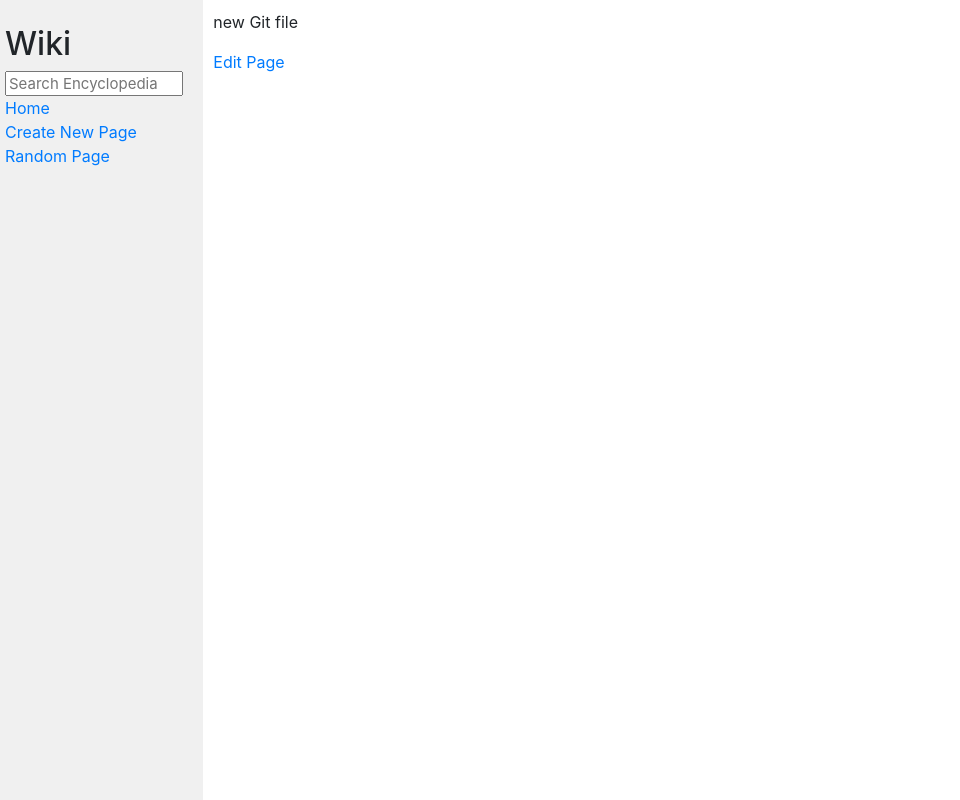
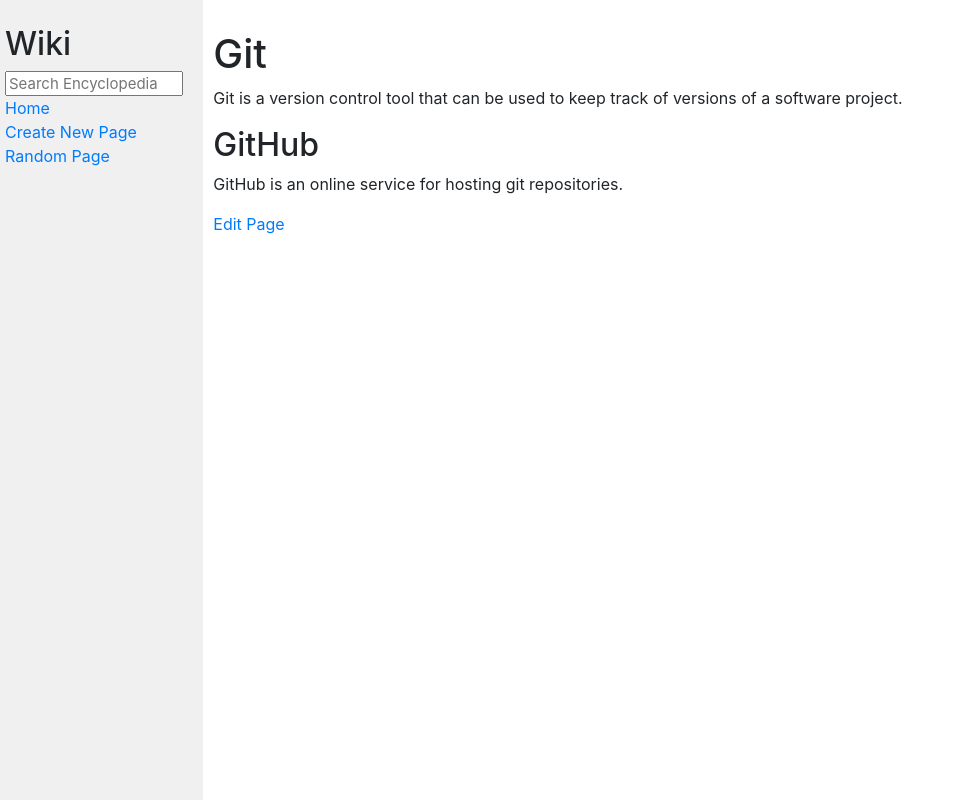
Before and after one commit to AmaniEzz/Encyclopedia-Django-app, a Django app: page /wiki/Git in a window 1280 px wide. Shown: the whole page, without its empty margins (0-960 px from the left). Run offline with Django 3.2, Linux system fonts and the light colour scheme; some libraries are stand-ins or nearby versions.

Commit message:
project 1

```diff
--- a/encyclopedia/templates/encyclopedia/edit.html
+++ b/encyclopedia/templates/encyclopedia/edit.html
@@ -1,17 +1,17 @@
 {% extends "encyclopedia/layout.html" %}
 
 {% block title %}
-     create page
+     Edit page
 {% endblock %}
 
 {% block body %}
-<form action="{% url 'New_Page' %}" method="POST">
+<form action="" method="POST">
     {% csrf_token %}
     <label>Edit the Title :</label>
         <input type="text" name="title" value="{{title}}">
     <br><br>
     <label>Edit The content for the page:</label>
-        <textarea name="content"> {{content |safe}}</textarea>
+        <textarea name="content"> {{content}}</textarea>
     <br><br>
        <input type="submit" value="Submit">
 </form>
--- a/encyclopedia/views.py
+++ b/encyclopedia/views.py
@@ -38,31 +38,28 @@
     })
 
 def New_Page(request):
+    #form = NewPageForm(request.POST)
     if request.method == 'POST':
-        form = NewPageForm(request.POST)
         title   = request.POST.get('title')
         content = request.POST.get('content')
-        if form.is_valid():
-            util.save_entry(title, content)
-            return HttpResponseRedirect(reverse('title', args=[title]) )
+        util.save_entry(title, content)
+        return HttpResponseRedirect(reverse('title', args=[title]) )
     else:
         return render(request, "encyclopedia/new_page.html")
 
 
 def Edit_Page(request, name):
-    form = EditEntryForm(request.POST)
+    #form = EditEntryForm(request.POST)
     if request.method == "POST":
-        if form.is_valid():
-            title = form.cleaned_data["title"]
-            content = form.cleaned_data["content"]
-            util.save_entry(title,content)
+        title   = request.POST.get('title')
+        content = request.POST.get('content')
+        util.save_entry(title,content)
         return HttpResponseRedirect(reverse('title', args=[title]) )
 
     if request.method =="GET":
         return render(request, "encyclopedia/edit.html", {
-        "form": EditEntryForm(name),
         "title": name,
-        "content": markdown(util.get_entry(name))
+        "content": util.get_entry(name)
          })
 
 def Random_Page(request):
--- a/entries/Git.md
+++ b/entries/Git.md
@@ -1 +1,7 @@
-  new Git file
+# Git
+
+Git is a version control tool that can be used to keep track of versions of a software project.
+
+## GitHub
+
+GitHub is an online service for hosting git repositories.
```
Also changed, not shown: entries/Django .md (deleted, +0 -7 lines), entries/Django.md (+5 -1 lines).
